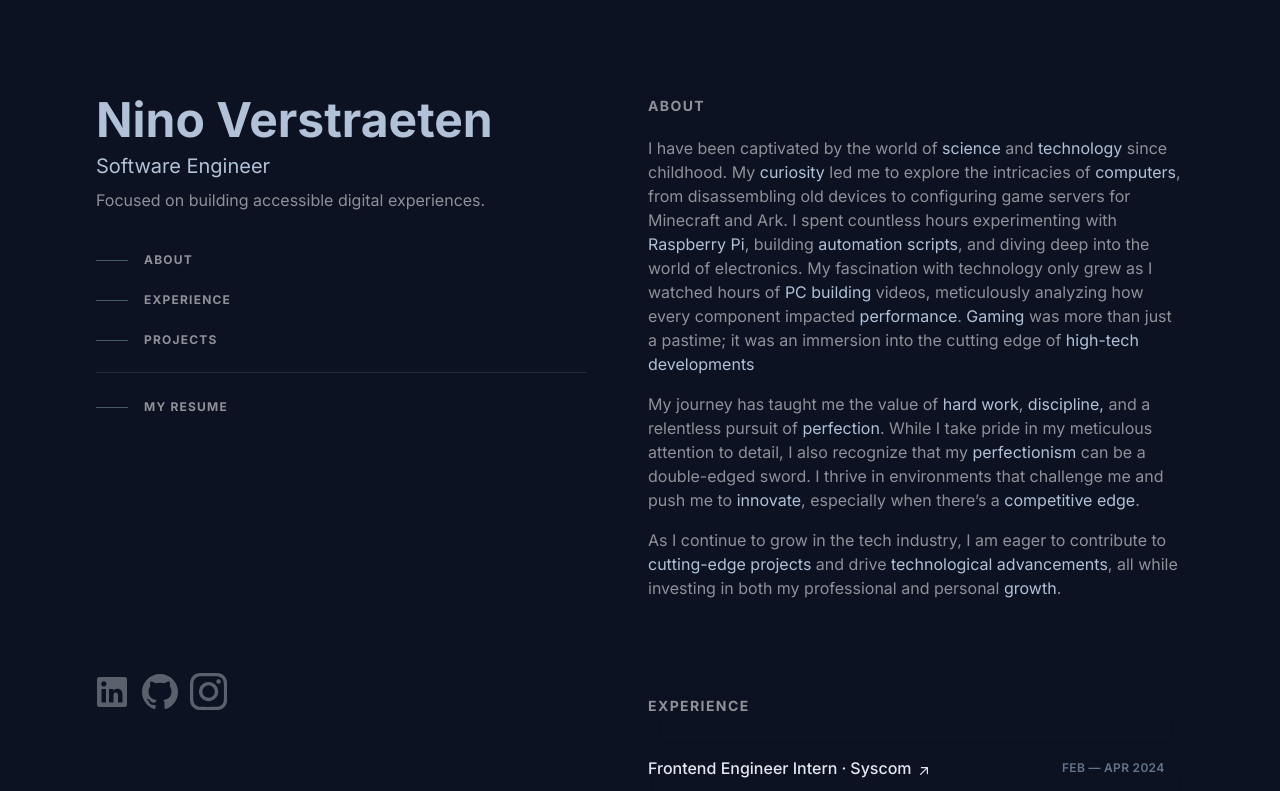
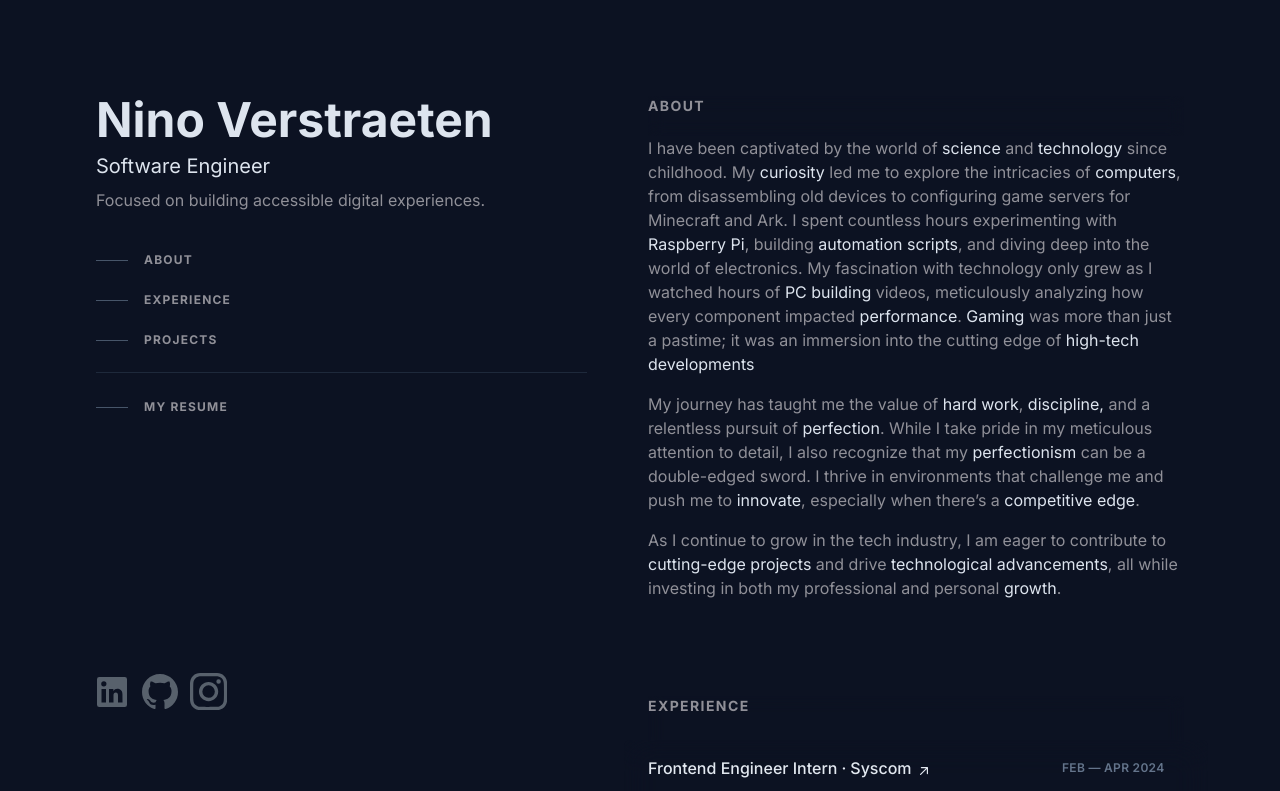
Before and after one commit to Ninoverstraeten2003/portfolio, a Next.js app in the folder portfolio/: page / in a window 1280 px wide. Shown: the top 791 px of the page. Built offline with nearby package versions, Linux system fonts and the light colour scheme.

Commit message:
color change

```diff
--- a/portfolio/src/app/globals.css
+++ b/portfolio/src/app/globals.css
@@ -32,7 +32,7 @@
   }
   .dark {
     --background: 224, 48%, 9%;
-    --foreground: 215 34% 77%;
+    --foreground: 215 34% 90%;
     --card: 222.2 84% 4.9%;
     --card-foreground: 210 40% 98%;
     --popover: 222.2 84% 4.9%;
```
